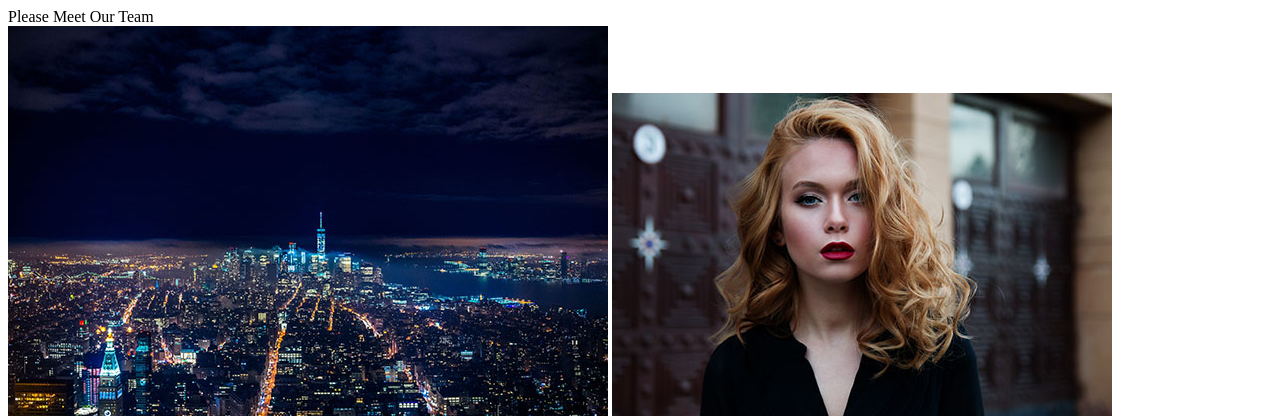
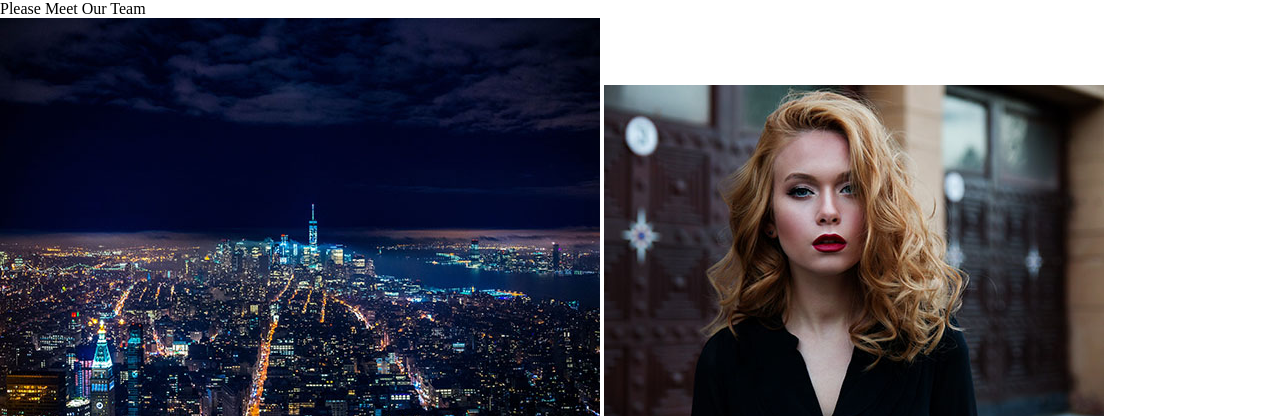
Before and after one commit to tod619/profileCards, a plain HTML site: page index.html in a window 1280 px wide. Shown: the top 416 px of the page. Drawn offline with Linux system fonts and the light colour scheme.

Commit message:
Added CSS reset for document in style.css file

```diff
--- a/assests/styles/style.css
+++ b/assests/styles/style.css
@@ -2,3 +2,9 @@
 font-family: 'Josefin Sans', sans-serif;
 font-family: 'Montserrat', sans-serif;
 font-family: 'Ubuntu', sans-serif; */
+
+/* CSS Reset */
+* {
+  margin: 0;
+  padding: 0;
+}
```
